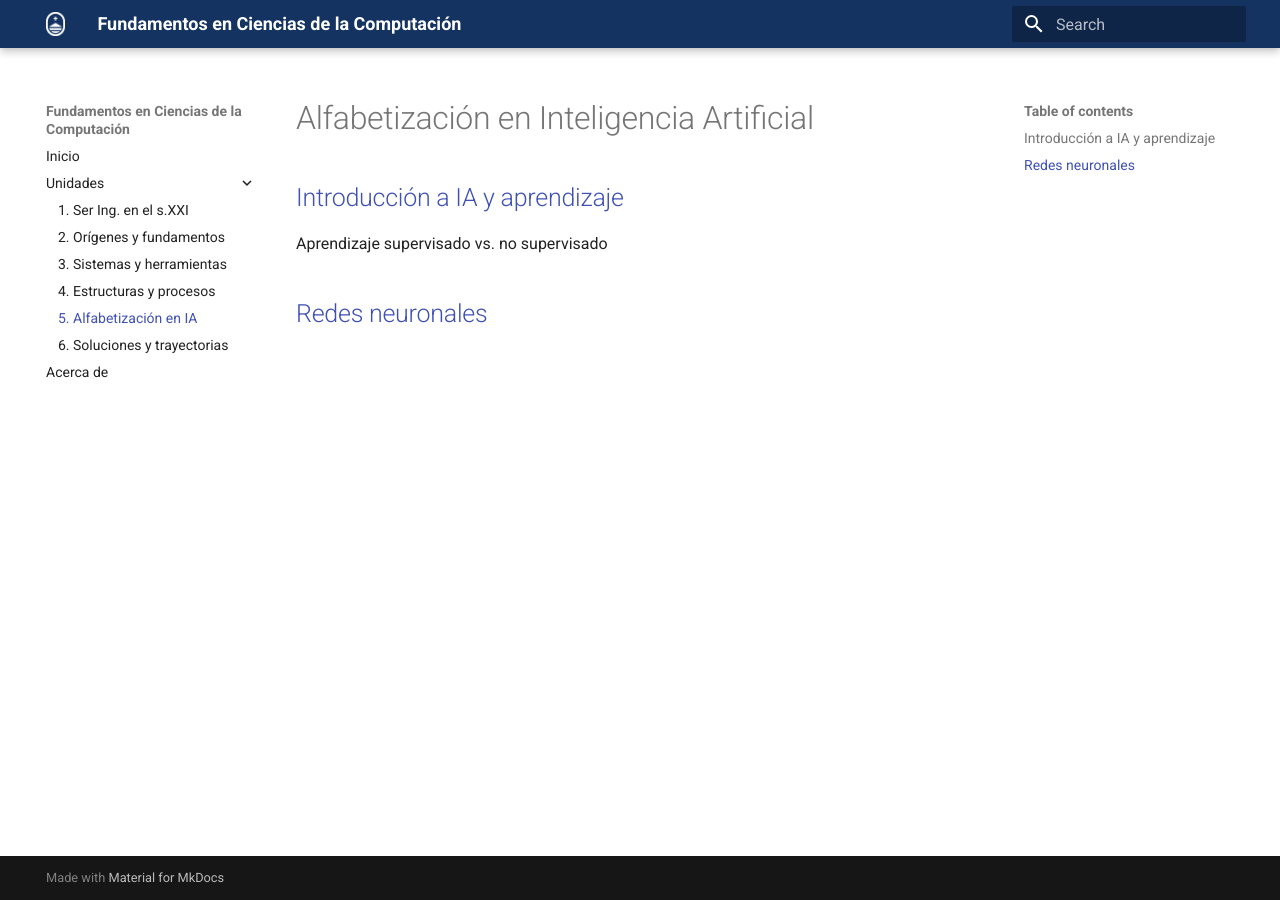
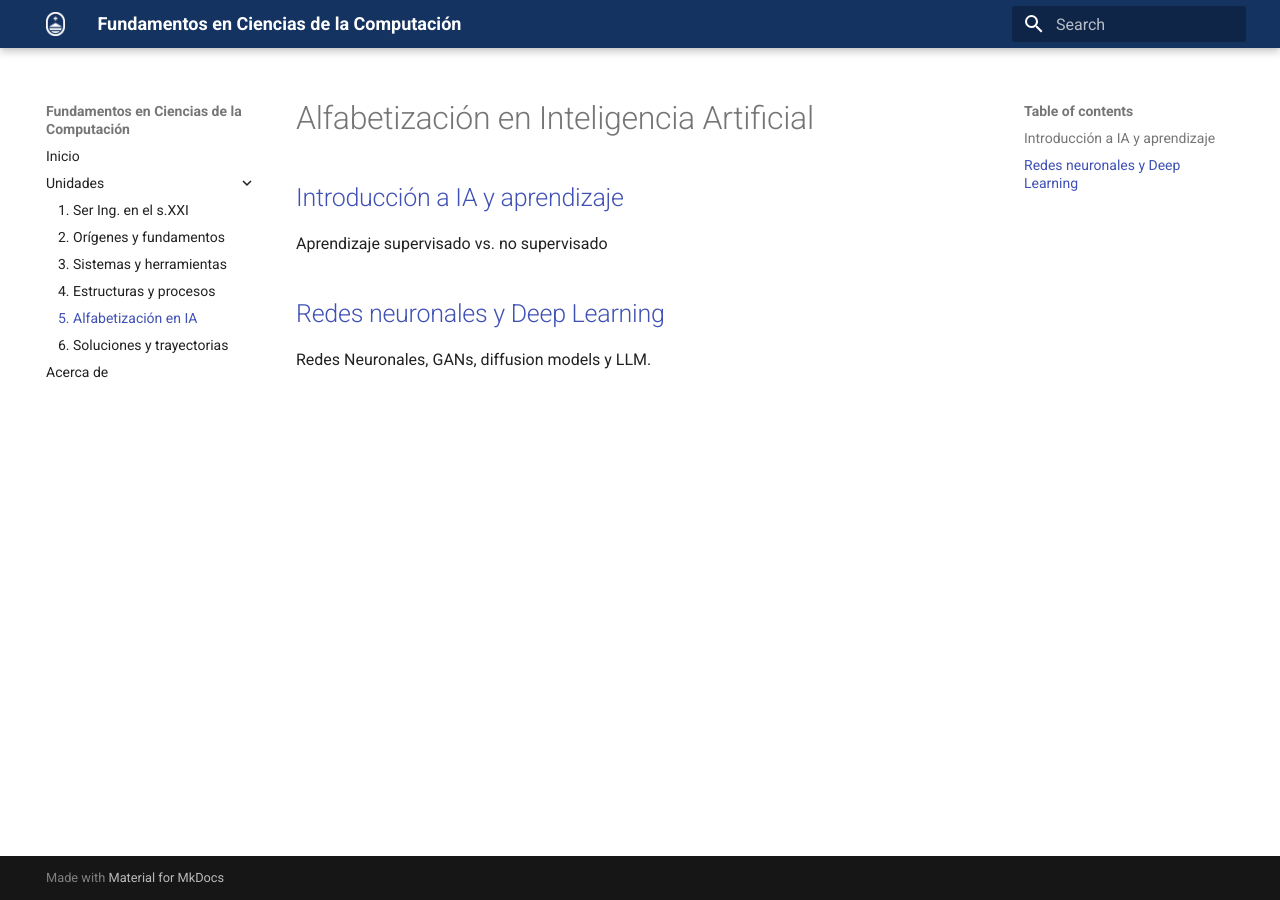
Before and after one commit to ucudal/Fundamentos_Ciencias_Computacion_Conceptos, an MkDocs documentation site: the page built from docs/unidad/5/readme.md, in a window 1280 px wide. Built offline with MkDocs 1.6.1 and Material for MkDocs 9.7.7, drawn with Linux system fonts in a browser that asks for light colours.

Commit message:
Update readme.md

```diff
--- a/docs/unidad/5/readme.md
+++ b/docs/unidad/5/readme.md
@@ -4,4 +4,6 @@
 
 Aprendizaje supervisado vs. no supervisado
 
-## [Redes neuronales](redes/readme.md)
+## [Redes neuronales y Deep Learning](redes/readme.md)
+
+Redes Neuronales, GANs, diffusion models y LLM.
```
